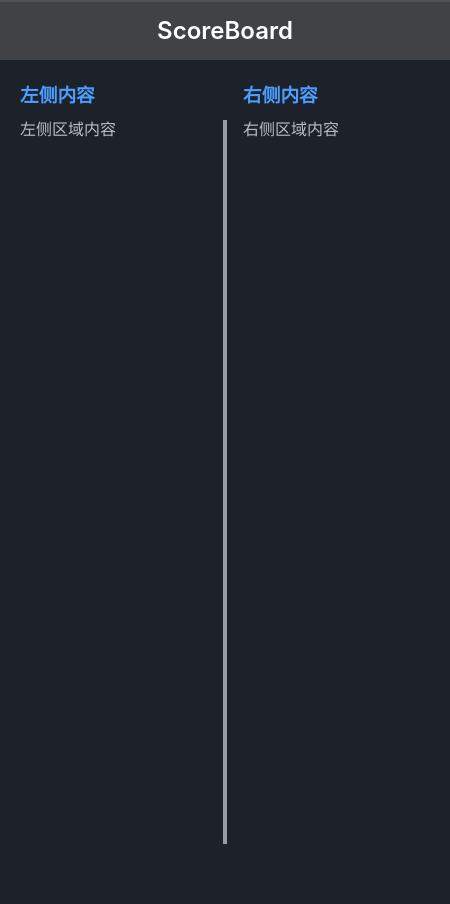
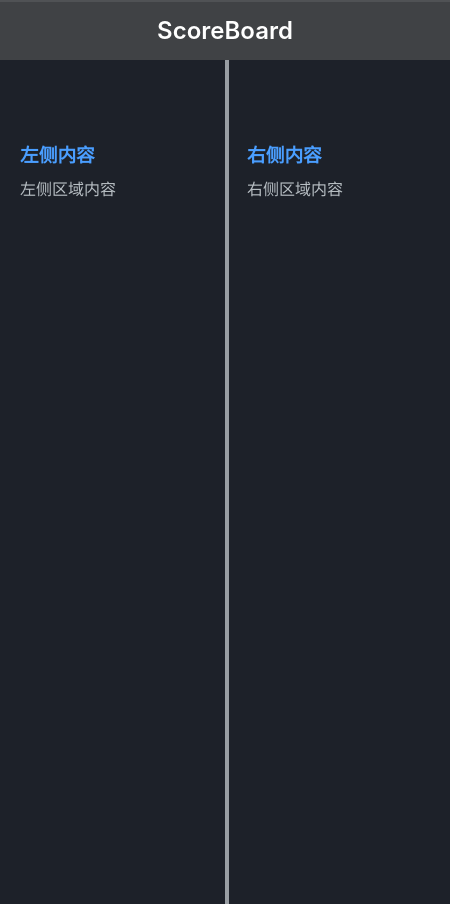
Before and after one commit to PANDAJSR/ScoreBoard-for-Class, an Electron app: page index.html in a window 450 px wide. Before the commit the page ends 844 px from the top, so only its background shows below. Drawn offline with Linux system fonts and the light colour scheme; no server answers.

Commit message:
feat: 调整垂直分割线位置，顶端触碰到标题栏
- 将垂直分割线top从60px改为0px，从窗口顶部开始
- 调整主内容区域高度为100vh，全屏显示
- 更新左右面板位置，从标题栏下方（60px）开始显示内容
- 保持分割线拖拽功能，确保拖拽时考虑标题栏高度
- 添加初始化逻辑，正确设置分割线和面板的初始位置
- 优化层级关系，分割线z-index设为10确保在标题栏上方

```diff
--- a/index.html
+++ b/index.html
@@ -164,12 +164,12 @@
         .vertical-line {
             position: absolute;
             left: 50%;
-            top: 60px; /* 从标题栏下方开始 */
+            top: 0; /* 从顶部开始，触碰到标题栏 */
             bottom: 0;
             width: 4px; /* 增加宽度便于拖拽 */
             background-color: #999ea3;
             transform: translateX(-50%);
-            z-index: 1;
+            z-index: 10; /* 提高层级确保在标题栏上方 */
             cursor: ew-resize; /* 水平调整鼠标指针 */
             transition: background-color 0.2s ease;
         }
@@ -189,25 +189,29 @@
         /* 主内容区域 */
         .main-content {
             display: flex;
-            height: calc(100vh - 60px); /* 减去标题栏高度 */
+            height: 100vh; /* 全屏高度，分割线从顶部开始 */
             position: relative;
         }
 
         /* 左侧面板 */
         .left-panel {
             width: calc(50% - 2px); /* 减去分割线宽度的一半 */
-            height: 100%;
+            height: calc(100% - 60px); /* 减去标题栏高度，从标题栏下方开始 */
             background-color: #1d2129;
-            position: relative;
+            position: absolute;
+            top: 60px; /* 从标题栏下方开始 */
+            left: 0;
             overflow: auto;
         }
 
         /* 右侧面板 */
         .right-panel {
             width: calc(50% - 2px); /* 减去分割线宽度的一半 */
-            height: 100%;
+            height: calc(100% - 60px); /* 减去标题栏高度，从标题栏下方开始 */
             background-color: #1d2129;
-            position: relative;
+            position: absolute;
+            top: 60px; /* 从标题栏下方开始 */
+            right: 0;
             overflow: auto;
         }
 
@@ -376,6 +380,29 @@
             let startX = 0;
             let startLeft = 0;
 
+            // 初始化分割线位置（从顶部开始）
+            function initializeVerticalLine() {
+                const windowWidth = window.innerWidth;
+                const initialLeft = windowWidth / 2; // 初始居中
+
+                // 设置分割线位置（从顶部开始）
+                verticalLine.style.left = initialLeft + 'px';
+                verticalLine.style.top = '0px';
+                verticalLine.style.transform = 'none';
+
+                // 初始化面板位置
+                leftPanel.style.width = (initialLeft - 2) + 'px';
+                leftPanel.style.left = '0px';
+                leftPanel.style.top = '60px'; // 从标题栏下方开始
+
+                rightPanel.style.width = (windowWidth - initialLeft - 2) + 'px';
+                rightPanel.style.left = (initialLeft + 2) + 'px';
+                rightPanel.style.top = '60px'; // 从标题栏下方开始
+            }
+
+            // 页面加载时初始化
+            initializeVerticalLine();
+
             verticalLine.addEventListener('mousedown', function(e) {
                 e.preventDefault();
                 isDraggingLine = true;
@@ -392,19 +419,22 @@
                 const windowWidth = window.innerWidth;
                 const newLeft = startLeft + deltaX;
 
-                // 计算左右两侧宽度
+                // 计算左右两侧宽度（考虑整个窗口宽度）
                 const leftWidth = newLeft;
                 const rightWidth = windowWidth - newLeft;
 
                 // 确保左右两侧都不小于最小宽度
                 if (leftWidth >= minSideWidth && rightWidth >= minSideWidth) {
-                    // 更新分割线位置
+                    // 更新分割线位置（从顶部开始）
                     verticalLine.style.left = newLeft + 'px';
                     verticalLine.style.transform = 'none'; // 移除transform以便精确定位
 
-                    // 更新左右面板宽度
+                    // 更新左右面板宽度和位置（从标题栏下方开始）
                     leftPanel.style.width = (newLeft - 2) + 'px'; // 减去分割线宽度
+                    leftPanel.style.left = '0px'; // 从左侧开始
+
                     rightPanel.style.width = (windowWidth - newLeft - 2) + 'px'; // 减去分割线宽度
+                    rightPanel.style.left = (newLeft + 2) + 'px'; // 从分割线右侧开始
                 }
             });
 
```
